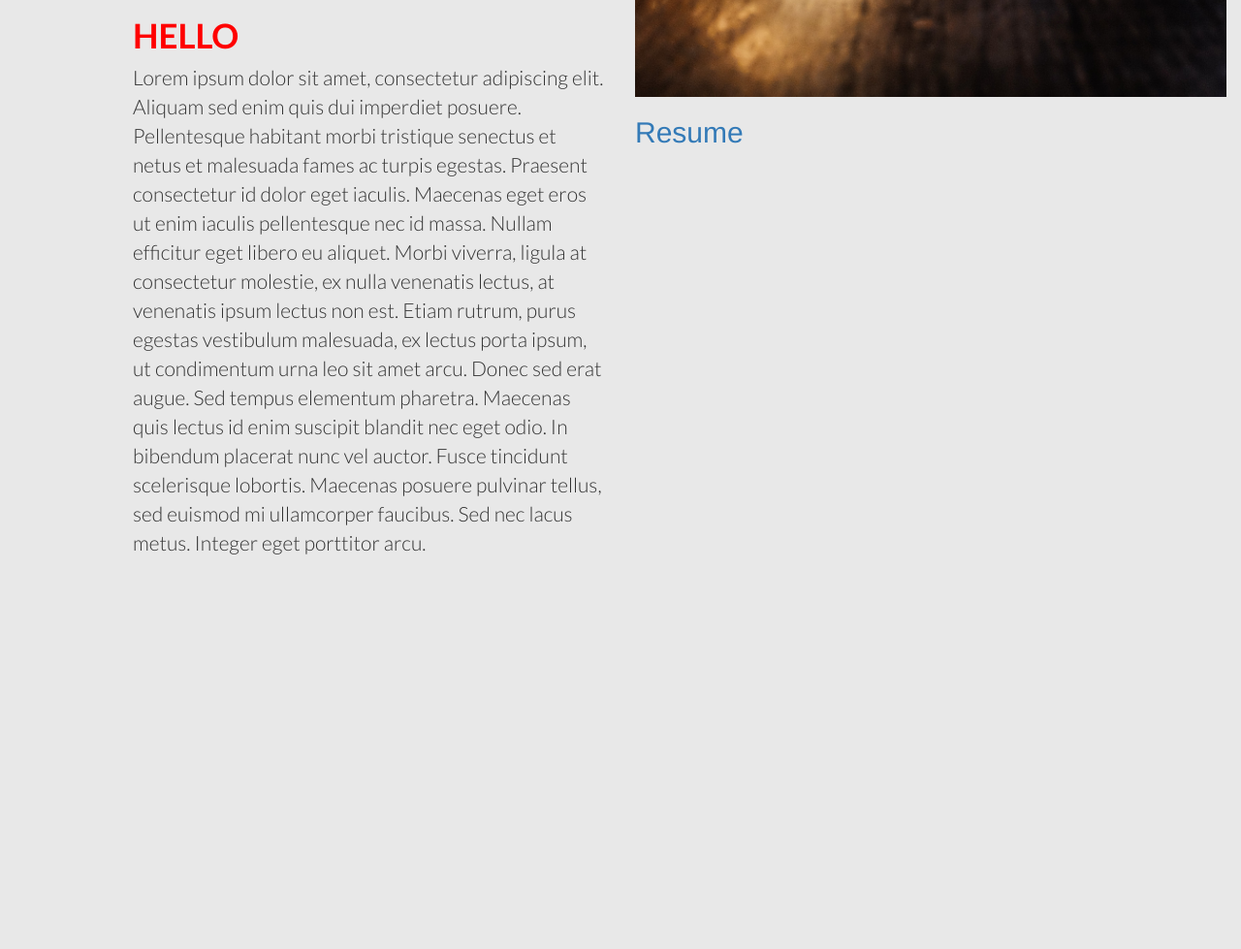
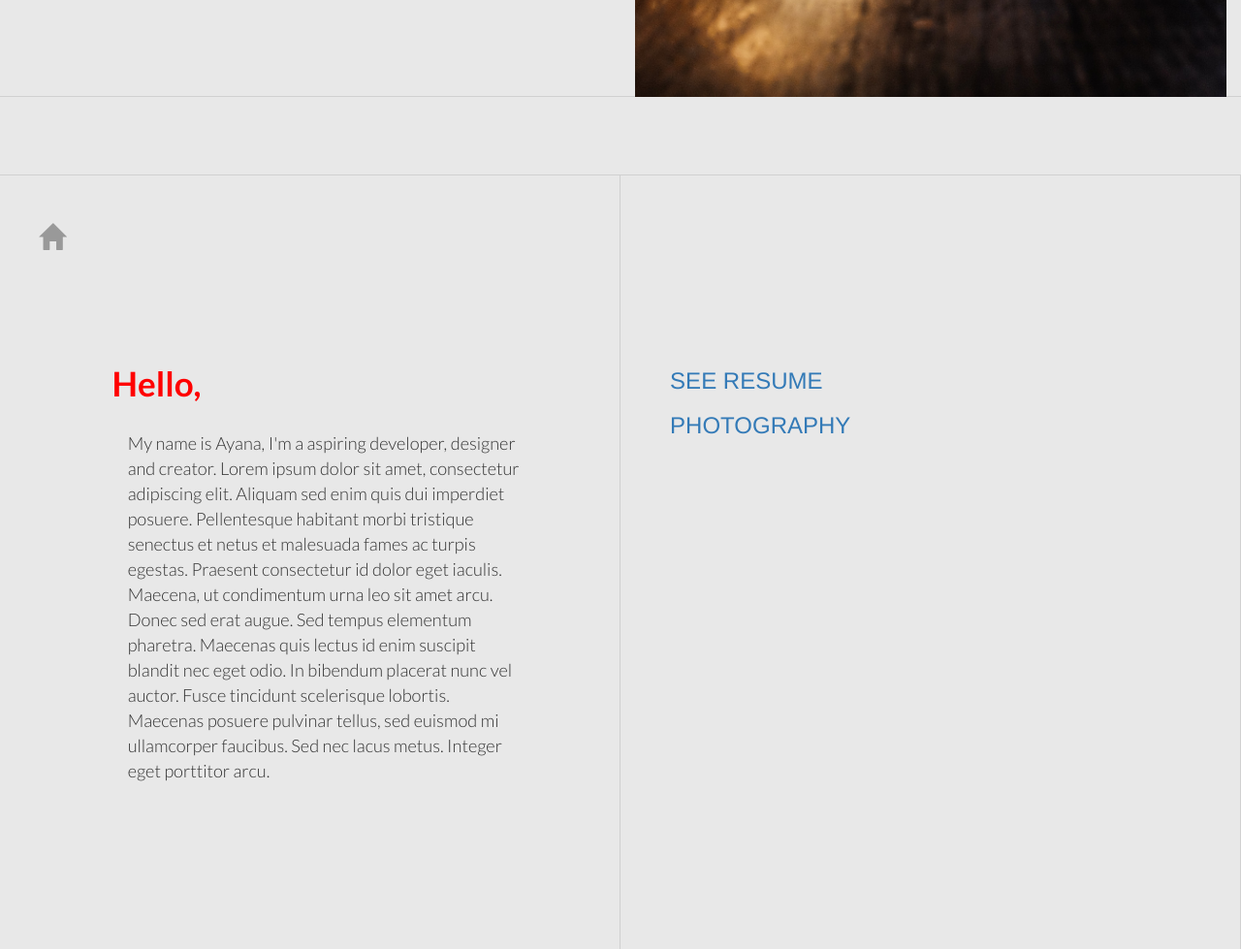
Before and after one commit to ayanapowell/AyanapowellPortfolio, a plain HTML site: page profile.html in a window 1280 px wide. Shown: the part 700-1679 px from the top of the page at 97% size. Before the commit the page ends 1285 px from the top, so only its background shows below. Drawn offline with nearby package versions, Linux system fonts and the light colour scheme; a web font is replaced by a local one.

Commit message:
added an about me with loren ipsum. also added links that will take users to my resume and my personal website/blog

```diff
--- a/css/profile.css
+++ b/css/profile.css
@@ -29,17 +29,28 @@ a {
 }
 
 
+p {
+	font-family: 'Lato', 'sans-serif';
+	font-size: 1.5em;
+	font-weight: 100;
+	margin-left: 20%;
+}
+
 .wrapper,
 .wrapper img {
 	height: 800px;
 }
 
+.wrapper {
+	margin-bottom: 80px;
+}
+
 section {
 	width: 50%;
+	height: 100%;
 }
 
 .glyphicon-home {
-	position: absolute;
 	margin: 25px;
 	font-size: 27px;
 	color: #999999;
@@ -51,33 +62,81 @@ section {
 	background-color: #f2f2f2;
 }
 
+.email {
+	margin-top: 5%;
+}
+
+.container {
+	border-bottom: solid 1px #D0D0D0;
+}
+
+.container h1 {
+	margin-top: 15%;
+}
 .title {
 	font-family: 'Lato','sans-serif';
 	font-weight: 900;
 	margin-left: 20%;
+	margin-top: 0;
+}
+
+h2.title{
+	font-size: 3.6em;
+}
+
+/* ------ Section 2 with floats ---- */
+
+
+.section_1 .glyphicon-home {
+	margin-top: 35px;
+	padding: 15px;
+}
+
+.section_1{
+	width: 50%;
+	height: 100%;
+	float: left;
+	border-top: solid 1px #D0D0D0;
+	border-right: solid 1px #D0D0D0;
+	border-bottom: solid 1px #D0D0D0;
+	border-right: solid 1px #D0D0D0;
+}
+
+.section_2 {
+	width: 50%;
+	height: 100%;
+	float: right;
+	border-top: solid 1px #D0D0D0;
+	border-right: solid 1px #D0D0D0;
+	border-bottom: solid 1px #D0D0D0;
+	border-right: solid 1px #D0D0D0;
+}
+
+.about_me {
+	padding-top: 9%;
+	padding-right: 8%;
+	padding-left: 8%;
+}
+
+.about_me h1 {
+	font-family: 'Lato','sans-serif';
+	font-size: 2.5em;
+	font-weight: 700;
+	color: #ff0000;
+	margin-left: 12%;
+	margin-bottom: 30px;
+}
+
+.about_me p {
+	font-size: 1.3em;
+	margin-left: 15%;
+	padding-right: 50px;
+	float: right;
 
 }
 
-h1.title {
-	margin-top: 28%;
-	font-size: 2.5em;
-	font-weight: 700;
-	color: #ff0000;
+.link_to {
+	padding-top: 28%;
+	padding-left: 8%;
+	padding-right: 8%;
 }
-
-h2.title {
-	font-size: 3.6em;
-}
-
-
-p {
-	font-family: 'Lato', 'sans-serif';
-	font-size: 1.5em;
-	font-weight: 100;
-	margin-left: 20%;
-}
-
-
-.email {
-	margin-top: 5%;
-}
--- a/profile.html
+++ b/profile.html
@@ -30,12 +30,20 @@
 			<section class="container col-sm-6 pull-right">
 				<img src="img/ayana.jpg" alt="ayana">
 			</section>
-			<section class="col-sm-6">
-				<h1 class="title">HELLO</h1>
-				<p class="about__Me">Lorem ipsum dolor sit amet, consectetur adipiscing elit. Aliquam sed enim quis dui imperdiet posuere. Pellentesque habitant morbi tristique senectus et netus et malesuada fames ac turpis egestas. Praesent consectetur id dolor eget iaculis. Maecenas eget eros ut enim iaculis pellentesque nec id massa. Nullam efficitur eget libero eu aliquet. Morbi viverra, ligula at consectetur molestie, ex nulla venenatis lectus, at venenatis ipsum lectus non est. Etiam rutrum, purus egestas vestibulum malesuada, ex lectus porta ipsum, ut condimentum urna leo sit amet arcu. Donec sed erat augue. Sed tempus elementum pharetra. Maecenas quis lectus id enim suscipit blandit nec eget odio. In bibendum placerat nunc vel auctor. Fusce tincidunt scelerisque lobortis. Maecenas posuere pulvinar tellus, sed euismod mi ullamcorper faucibus. Sed nec lacus metus. Integer eget porttitor arcu.</p>
+		</div>
+		<div class="wrapper">
+			<section class="section_1">
+				<a href="index.html"><span class="glyphicon glyphicon-home"></span></a>
+				<div class="about_me">
+					<h1>Hello,</h1>
+					<p>My name is Ayana, I'm a aspiring developer, designer and creator. Lorem ipsum dolor sit amet, consectetur adipiscing elit. Aliquam sed enim quis dui imperdiet posuere. Pellentesque habitant morbi tristique senectus et netus et malesuada fames ac turpis egestas. Praesent consectetur id dolor eget iaculis. Maecena, ut condimentum urna leo sit amet arcu. Donec sed erat augue. Sed tempus elementum pharetra. Maecenas quis lectus id enim suscipit blandit nec eget odio. In bibendum placerat nunc vel auctor. Fusce tincidunt scelerisque lobortis. Maecenas posuere pulvinar tellus, sed euismod mi ullamcorper faucibus. Sed nec lacus metus. Integer eget porttitor arcu.</p>
+				</div>
 			</section>
-			<section class="col-sm-6 pull-right">
-				<a href="background.html"><h2 class="link_background">Resume</h2></a>
+			<section class="section_2">
+				<div class="link_to">
+					<a href="resume.html"><h3>SEE RESUME</h3></a>
+					<a href="https://ayanapowell.github.io/appetite/"><h3>PHOTOGRAPHY</h3></a>
+				</div>
 			</section>
 		</div>
 	</body>
```
